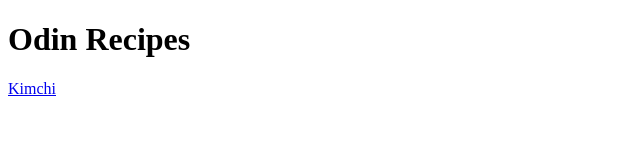
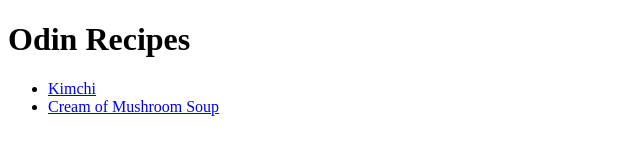
Before and after one commit to zi-yii/odin-recipes, a plain HTML site: page index.html in a window 1280 px wide. Shown: the whole page, without its empty margins (0-640 px from the left). Drawn offline with Linux system fonts and the light colour scheme.

Commit message:
Update homepage links

```diff
--- a/index.html
+++ b/index.html
@@ -7,6 +7,10 @@
     <body>
         <h1>Odin Recipes</h1>
 
-        <a href="recipes/kimchi.html">Kimchi</a>
+        <ul>
+            <li><a href="recipes/kimchi.html">Kimchi</a></li>
+            <li><a href="recipes/cream-of-mushroom-soup.html">Cream of Mushroom Soup</a></li>
+        </ul>
+
     </body>
 </html>
```
